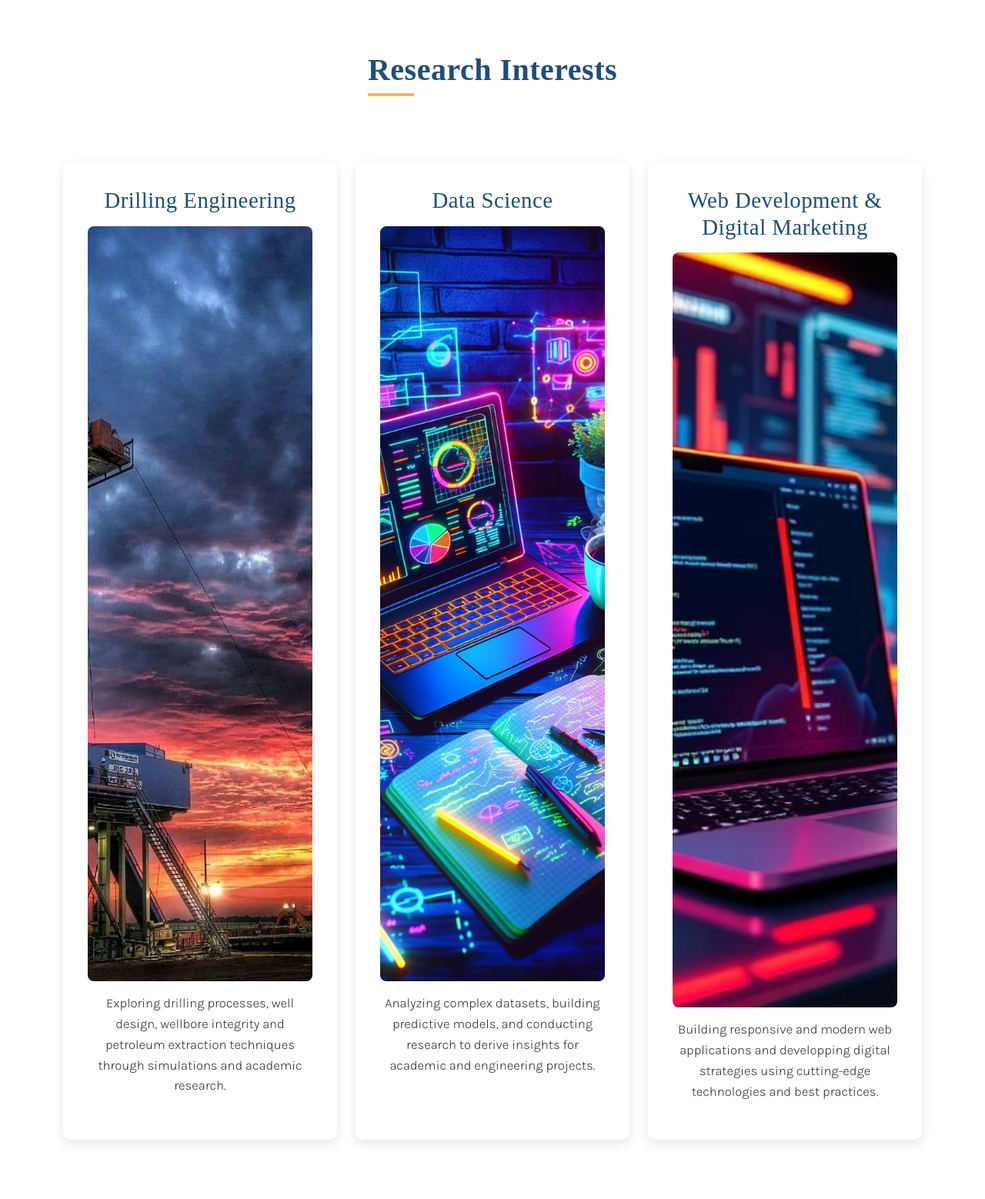
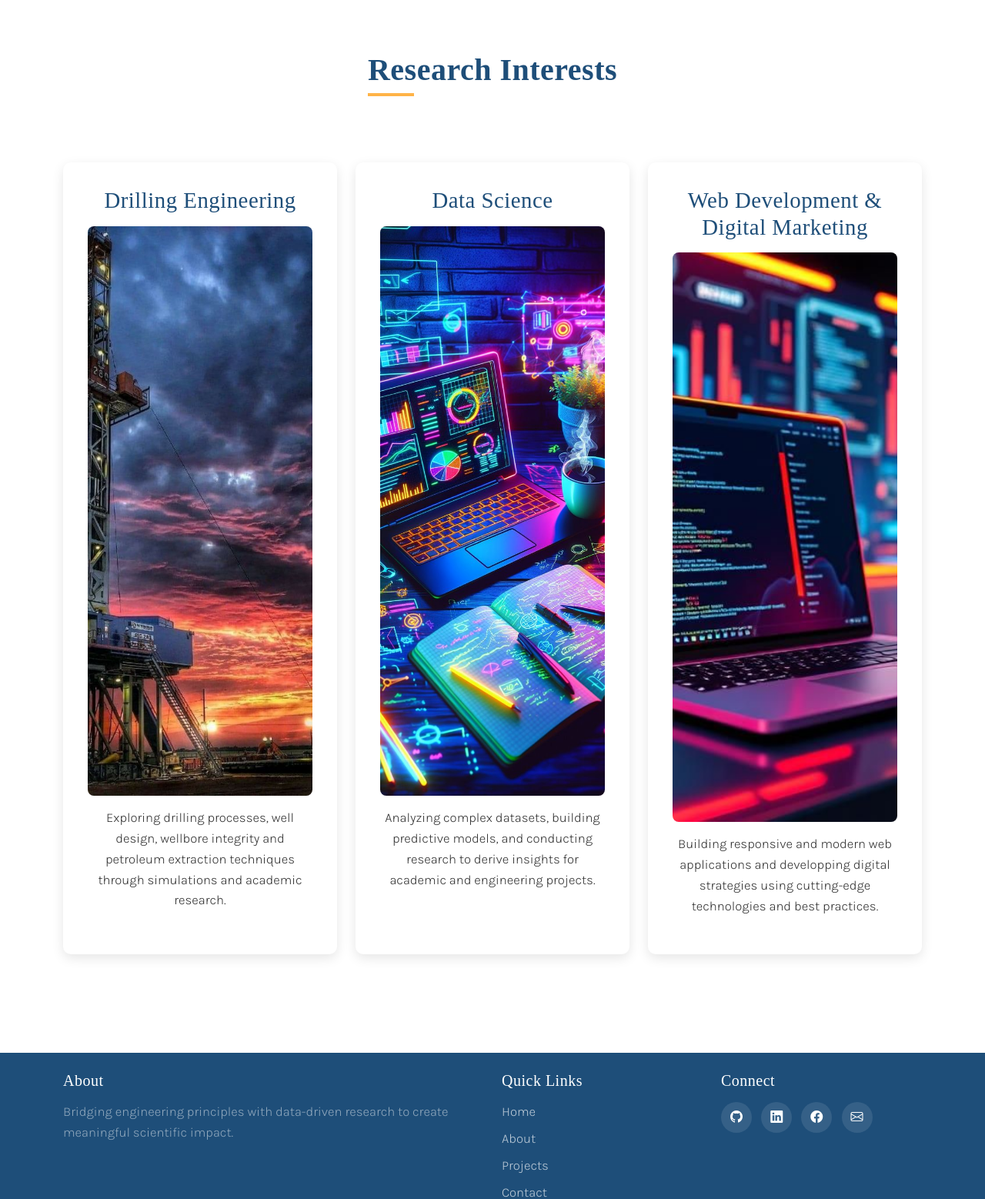
Before and after one commit to Michel-Raf/nomenyaro, a Flask app: page / in a window 1280 px wide. Shown: the part 1103-2661 px from the top of the page at 77% size. Run offline with Flask 3, Linux system fonts and the light colour scheme; some libraries are stand-ins or nearby versions; some web fonts are replaced.

Commit message:
Update style.css

```diff
--- a/static/css/style.css
+++ b/static/css/style.css
@@ -302,8 +302,8 @@ body {
     box-shadow: 0 10px 30px rgba(0, 0, 0, 0.15);
 }
 .skill-card img {
-    width: 736px;
-    height: 981px;
+    width: 640px;
+    height: 740px;
     object-fit: cover; /* keeps image centered & prevents distortion */
     border-radius: 8px; /* optional: keeps same rounded style */
 }
```
